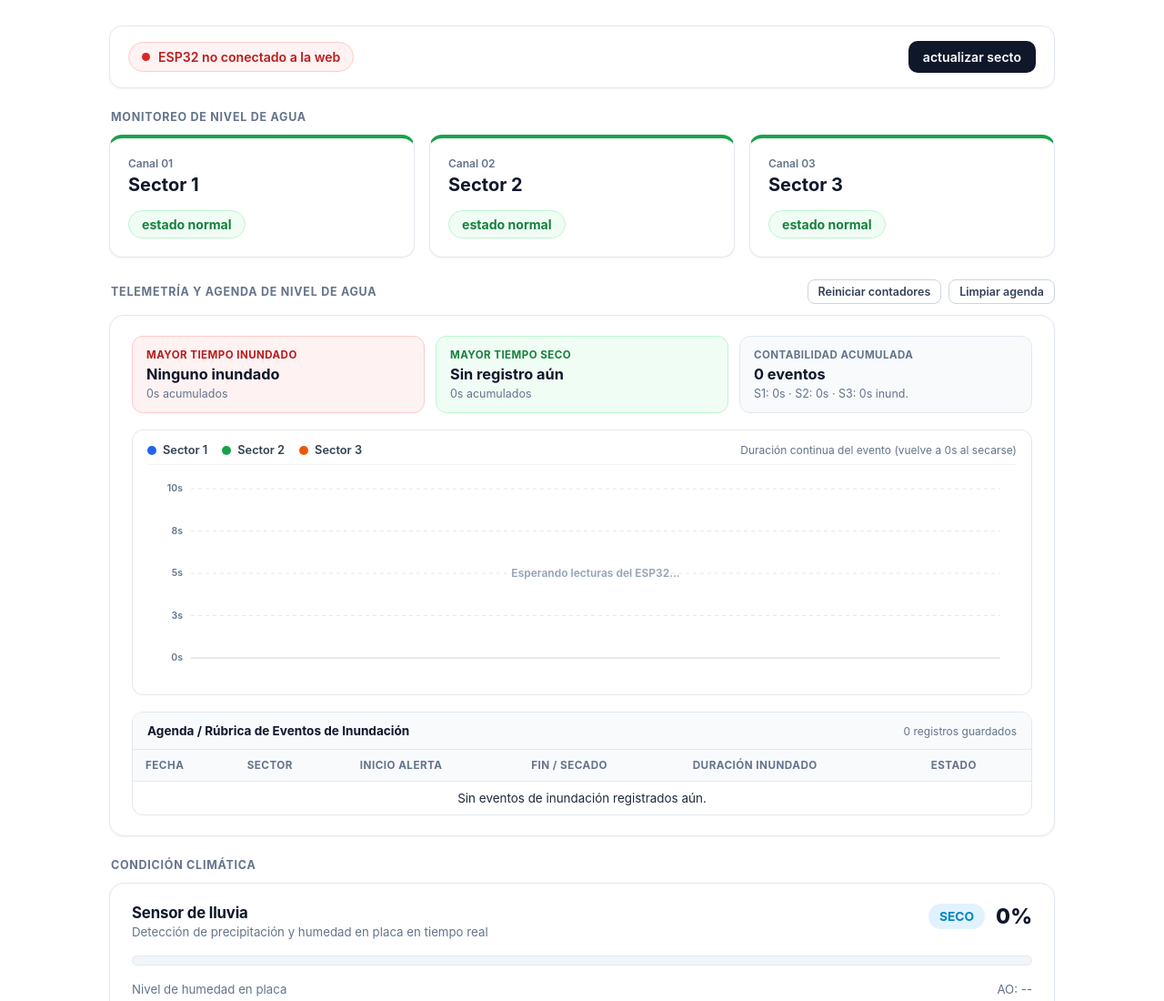
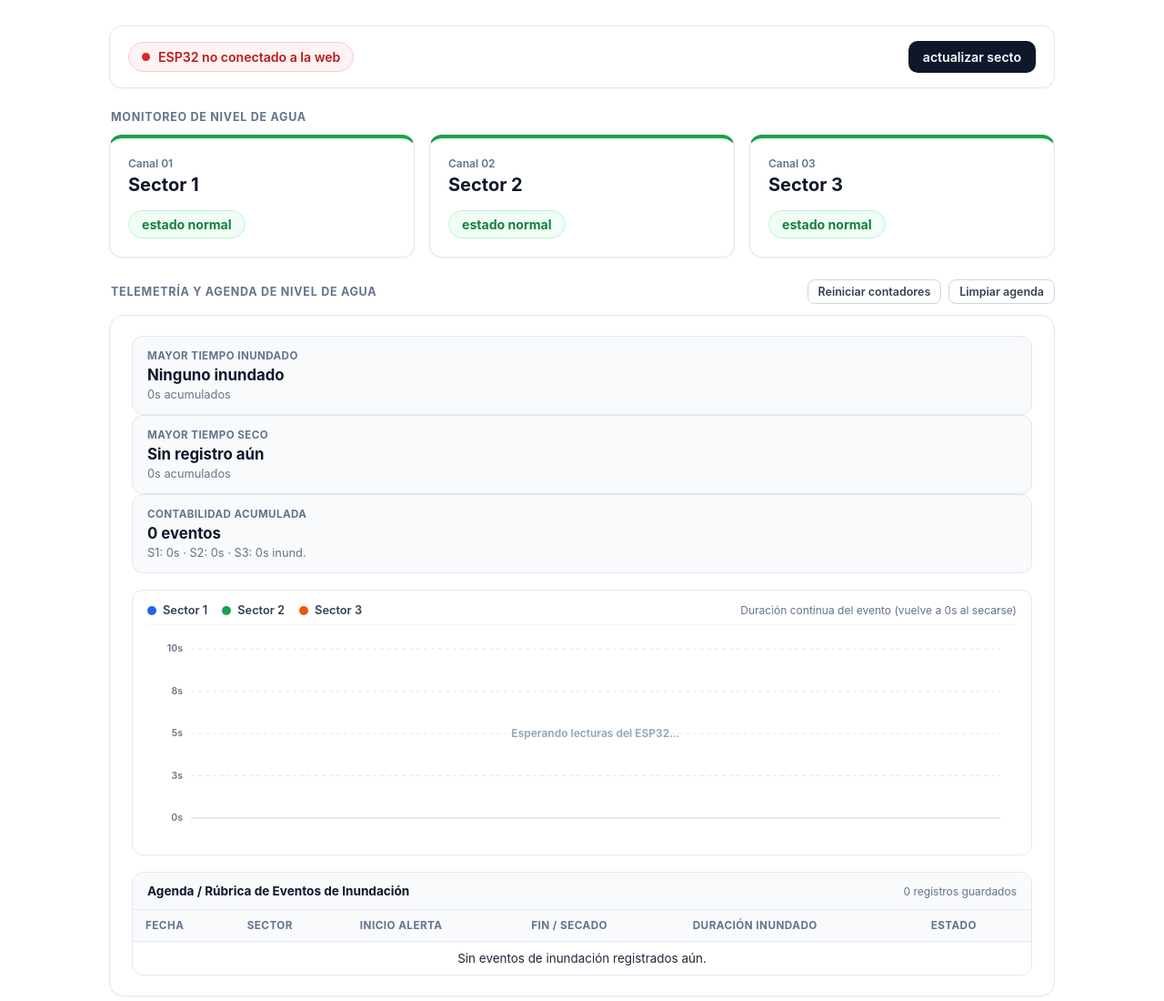
Before and after one commit to ROMICUENCA/sistema-de-inundacion-, a plain HTML site: page index.html in a window 1280 px wide. Shown: the top 1100 px of the page at 91% size. Drawn offline with Linux system fonts and the light colour scheme; a script that the page names is missing.

Commit message:
Update estilo.css

```diff
--- a/estilo.css
+++ b/estilo.css
@@ -258,30 +258,15 @@ body {
   margin-top: 3px;
 }
 
-.resumen-kpi-grid {
-  display: grid;
-  grid-template-columns: repeat(3, 1fr);
-  gap: 12px;
-}
-
 .kpi-box {
-  padding: 13px 15px;
+  width: 100%;
+  padding: 14px 16px;
   border-radius: 12px;
   border: 1px solid var(--border);
   background: #f8fafc;
   display: flex;
   flex-direction: column;
   gap: 4px;
-}
-
-.kpi-box.flood {
-  background: var(--alert-bg);
-  border-color: var(--alert-border);
-}
-
-.kpi-box.dry {
-  background: var(--ok-bg);
-  border-color: var(--ok-border);
 }
 
 .kpi-label {
@@ -292,22 +277,14 @@ body {
   color: var(--text-muted);
 }
 
-.kpi-box.flood .kpi-label {
-  color: var(--alert-text);
-}
-
-.kpi-box.dry .kpi-label {
-  color: var(--ok-text);
-}
-
 .kpi-valor {
-  font-size: 1.02rem;
+  font-size: 1.05rem;
   font-weight: 700;
   color: var(--text-main);
 }
 
 .kpi-sub {
-  font-size: 0.78rem;
+  font-size: 0.8rem;
   color: var(--text-muted);
 }
 
@@ -762,7 +739,6 @@ table.agenda-table tr:last-child td {
 @media (max-width: 780px) {
   .sectores-fila,
   .modal-body,
-  .resumen-kpi-grid,
   .clima-desglose {
     grid-template-columns: 1fr;
   }
```
